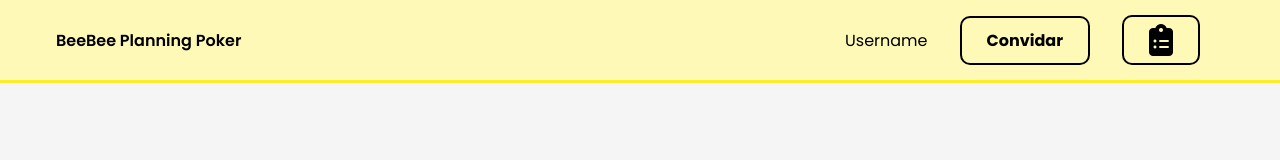
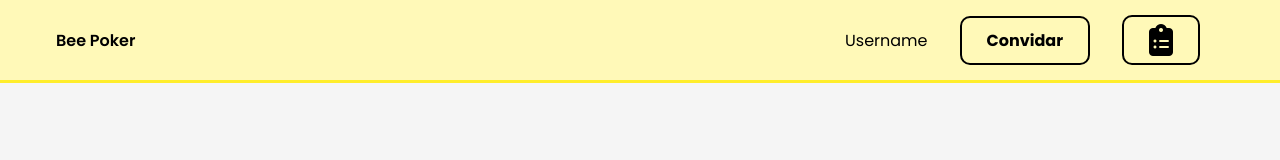
Before and after one commit to MatheusRBarbosa/planinng-poker-go, a plain HTML site: page public/index.html in a window 1280 px wide. Drawn offline with nearby package versions, Linux system fonts and the light colour scheme.

Commit message:
chore(index): rename project

```diff
--- a/public/index.html
+++ b/public/index.html
@@ -1,7 +1,7 @@
 <!DOCTYPE html>
 <html>
 <head>
- <title>BeeBee - Planning Poker</title>
+ <title>Bee Poker</title>
  <link rel="stylesheet" href="css/app.css">
  <script src="https://ajax.googleapis.com/ajax/libs/jquery/3.5.1/jquery.min.js"></script>
  <script src="https://kit.fontawesome.com/3898b47b34.js" crossorigin="anonymous"></script>
@@ -11,7 +11,7 @@
   <div class="container">
     <nav>
       <ul>
-        <li class="nav-title">BeeBee Planning Poker</li>
+        <li class="nav-title">Bee Poker</li>
         <li>Username</li>
         <li><button class="btn">Convidar</button></li>
         <li><button class="btn"><i class="fas fa-clipboard-list fa-2x"></i></button></li>
```
